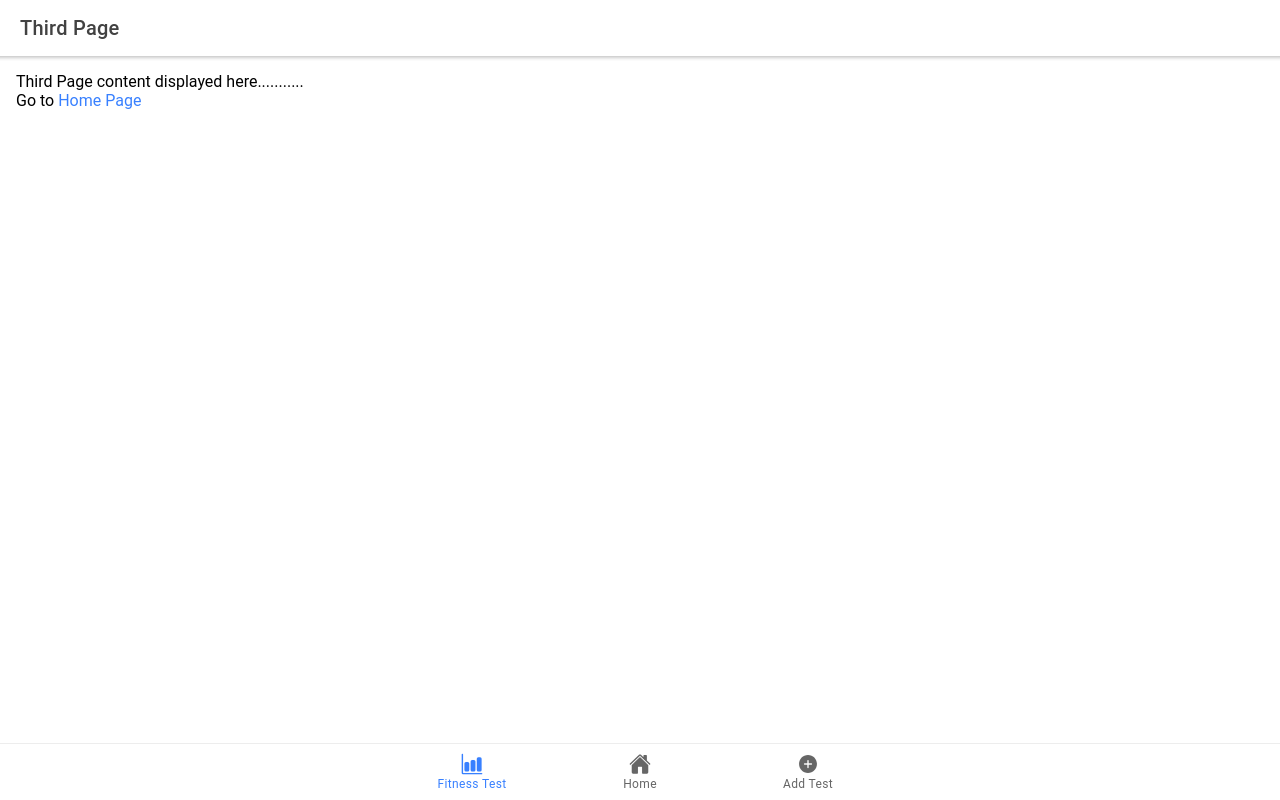
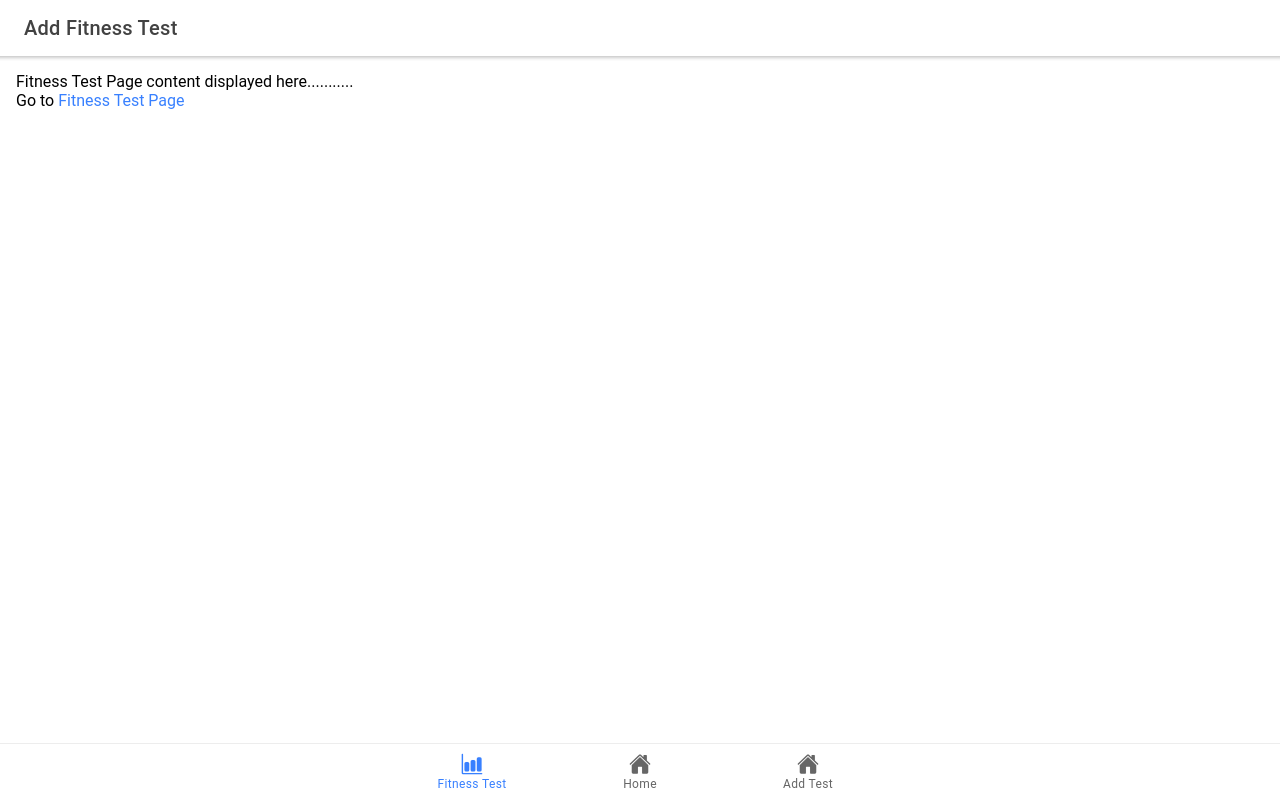
Before and after one commit to Barcoe98/FYP-GAAhead, a React (Create React App) app: page /manager/fitness/test/add in a window 1280 px wide. Built offline with nearby package versions, Linux system fonts and the light colour scheme; no server answers.

Commit message:
add page header title as a component than hard-coded

```diff
--- a/src/components/headers/pageHeader.js
+++ b/src/components/headers/pageHeader.js
@@ -1,11 +1,11 @@
 import React from "react";
 import { IonButtons, IonHeader, IonToolbar, IonTitle, IonBackButton } from '@ionic/react';
 
-const FitnessTestPage = () => {
+const FitnessTestPage = ({title}) => {
   return (
         <IonHeader>
           <IonToolbar>
-            <IonTitle>Test Header Page</IonTitle>
+            <IonTitle>{`${title}`}</IonTitle>
             <IonButtons slot="start">
                 <IonBackButton></IonBackButton>
             </IonButtons>
--- a/src/components/tabs/managerTabs.js
+++ b/src/components/tabs/managerTabs.js
@@ -5,7 +5,7 @@ import { home, barChart, addCircle } from 'ionicons/icons';
 
 import HomePage from '../../pages/homePage';
 import FitnessTestPage from '../../pages/fitnessTest/FitnessTestPage';
-import ThirdPage from '../../pages/fitnessTest/AddFitnessTestPage';
+import AddFitnessTestPage from '../../pages/fitnessTest/AddFitnessTestPage';
 
 
 function ManagerTabs() {
@@ -14,7 +14,7 @@ function ManagerTabs() {
     <IonRouterOutlet>
         <Route exact path="/manager/home"> <HomePage></HomePage></Route>
         <Route exact path="/manager/fitness/test"><FitnessTestPage></FitnessTestPage></Route>
-        <Route exact path="/manager/fitness/test/add"><ThirdPage></ThirdPage></Route>
+        <Route exact path="/manager/fitness/test/add"><AddFitnessTestPage></AddFitnessTestPage></Route>
         <Redirect exact path="/" to ="/home"></Redirect>
     </IonRouterOutlet>
 
@@ -28,7 +28,7 @@ function ManagerTabs() {
           <IonLabel>Home</IonLabel>
         </IonTabButton>
         <IonTabButton tab="settings" href="/manager/fitness/test/add">
-          <IonIcon icon={addCircle} />
+          <IonIcon icon={home} />
           <IonLabel>Add Test</IonLabel>
         </IonTabButton>
     </IonTabBar>
--- a/src/pages/fitnessTest/AddFitnessTestPage.js
+++ b/src/pages/fitnessTest/AddFitnessTestPage.js
@@ -1,20 +1,17 @@
 import React from "react";
-import { IonContent, IonHeader, IonToolbar, IonTitle, IonPage, IonRouterLink } from '@ionic/react';
+import { IonContent, IonPage, IonRouterLink } from '@ionic/react';
+import PageHeader from '../../components/headers/pageHeader'
 
-const ThirdPage = () => {
+const AddFitnessTestPage = ({title}) => {
   return (
        <IonPage>
-        <IonHeader>
-          <IonToolbar>
-            <IonTitle>Third Page</IonTitle>
-          </IonToolbar>
-        </IonHeader>
+        <PageHeader title='Add Fitness Test'></PageHeader>
           <IonContent className="ion-padding">
-           Third Page content displayed here...........<br></br>
-           Go to <IonRouterLink routerLink="/third"> Home Page</IonRouterLink>
+           Fitness Test Page content displayed here...........<br></br>
+           Go to <IonRouterLink routerLink="/manager/home"> Fitness Test Page</IonRouterLink>
           </IonContent>
        </IonPage>
   );
 };
 
-export default ThirdPage;
+export default AddFitnessTestPage;
--- a/src/pages/fitnessTest/FitnessTestPage.js
+++ b/src/pages/fitnessTest/FitnessTestPage.js
@@ -5,10 +5,10 @@ import PageHeader from '../../components/headers/pageHeader'
 const FitnessTestPage = () => {
   return (
        <IonPage>
-        <PageHeader></PageHeader>
+       <PageHeader title='Fitness Tests'></PageHeader>
           <IonContent className="ion-padding">
            Fitness Test Page Page content displayed here...........<br></br>
-           Go to <IonRouterLink routerLink="/manager/fitness/test"> Fitness Test Page</IonRouterLink>
+           Go to <IonRouterLink routerLink="/manager/fitness/test/add"> Add Fitness Test Page</IonRouterLink>
           </IonContent>
        </IonPage>
   );
--- a/src/pages/homePage.js
+++ b/src/pages/homePage.js
@@ -5,7 +5,7 @@ import PageHeader from '../components/headers/pageHeader'
 const HomePage = () => {
   return (
        <IonPage>
-        <PageHeader></PageHeader>
+        <PageHeader title="Home"></PageHeader>
         <IonContent className="ion-padding">
         Fitness Test Page Page content displayed here...........<br></br>
         Go to <IonRouterLink routerLink="/manager/fitness/test"> Fitness Test Page</IonRouterLink>
```
